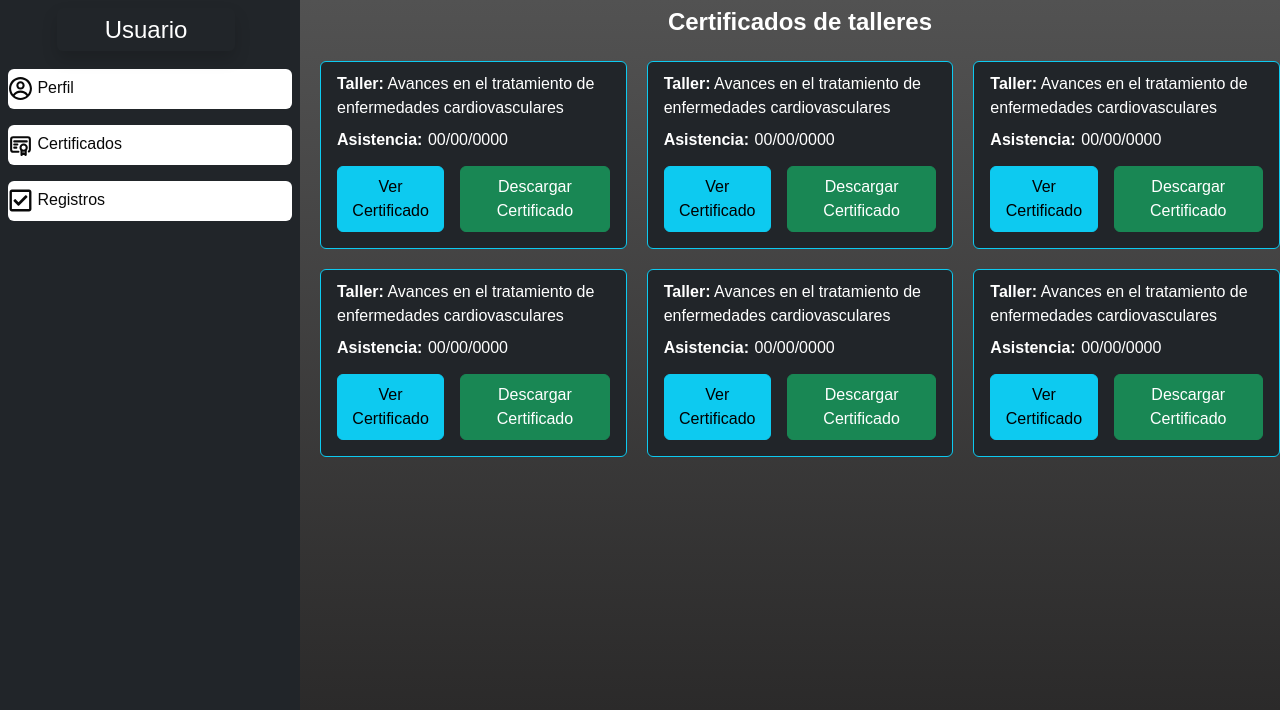
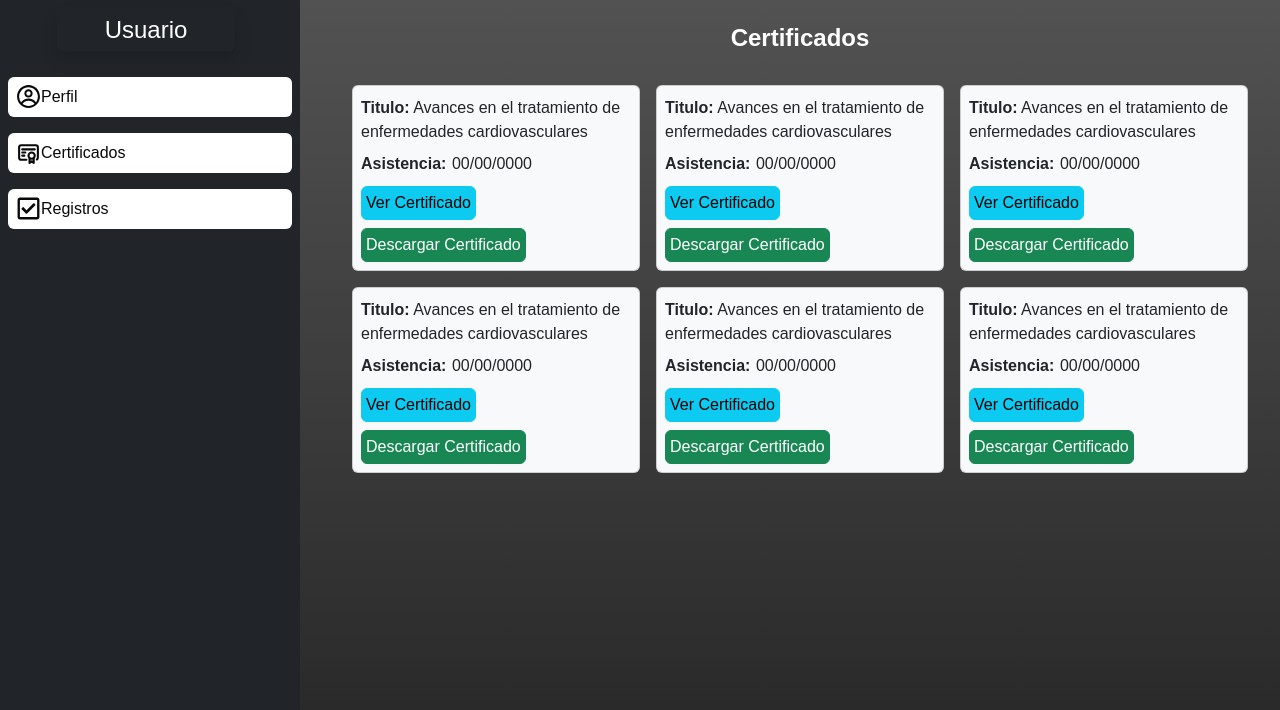
Before and after one commit to Allegseu95/conferences-app, a React (Vite) app: page /certificados in a window 1280 px wide. Shown: the top 710 px of the page. Built offline with nearby package versions, Linux system fonts and the light colour scheme.

Commit message:
vista de usuario: perfil, certificados y registros

```diff
--- a/src/pages/user/Certificate.jsx
+++ b/src/pages/user/Certificate.jsx
@@ -1,130 +1,142 @@
 import './sidebar.css';
-import './certificatemobil.css'
 
 export const Certificate = () => {
   return (
-    <div className='container-certificado'>
+    <div className='container-certificado mt-4'>
       <h4 className='text-center mt-2 text-white'>
-        <b>Certificados de talleres</b>
+        <b>Certificados</b>
       </h4>
-      <div className='certificado mt-4'>
-        <div className='card border-info bg-dark'>
+
+      <div className='row row-cols-1 row-cols-md-3 m-4'>
+        <div className='col'>
+          <div className='card bg-light m-2'>
             <div className='card-body'>
-            <div className='d-block m-2'>
-              <h5 className='card-title m-2 text-white'>
-                <b className='fs-6'>Taller:</b>
+              <div className='d-block'>
+                <h5 className='card-title m-2 text-dark'>
+                  <b className='fs-6'>Titulo:</b>
                   <span className='fs-6'>
                     {' '}
                     Avances en el tratamiento de enfermedades cardiovasculares
                   </span>
                 </h5>
-              <h5 className='card-title m-2 text-white'>
+                <h5 className='card-title m-2 text-dark'>
                   <b className='fs-6'>Asistencia:</b> <span className='fs-6'>00/00/0000</span>
                 </h5>
               </div>
-            <div className='boton-flex d-flex m-2'>
-              <button className='btn btn-info m-2 p-2'>Ver Certificado</button>
-              <button className='btn btn-success m-2 p-2'>Descargar Certificado</button>
+              <div className='d-block m-1'>
+                <button className='btn btn-info m-1 p-1'>Ver Certificado</button>
+                <button className='btn btn-success m-1 p-1'>Descargar Certificado</button>
               </div>
             </div>
           </div>
-        <div className='card border-info bg-dark'>
+        </div>
+        <div className='col'>
+          <div className='card bg-light m-2'>
             <div className='card-body'>
-            <div className='d-block m-2'>
-              <h5 className='card-title m-2 text-white'>
-                <b className='fs-6'>Taller:</b>
+              <div className='d-block'>
+                <h5 className='card-title m-2 text-dark'>
+                  <b className='fs-6'>Titulo:</b>
                   <span className='fs-6'>
                     {' '}
                     Avances en el tratamiento de enfermedades cardiovasculares
                   </span>
                 </h5>
-              <h5 className='card-title m-2 text-white'>
+                <h5 className='card-title m-2 text-dark'>
                   <b className='fs-6'>Asistencia:</b> <span className='fs-6'>00/00/0000</span>
                 </h5>
               </div>
-            <div className='boton-flex d-flex m-2'>
-              <button className='btn btn-info m-2 p-2'>Ver Certificado</button>
-              <button className='btn btn-success m-2 p-2'>Descargar Certificado</button>
+              <div className='d-block m-1'>
+                <button className='btn btn-info m-1 p-1'>Ver Certificado</button>
+                <button className='btn btn-success m-1 p-1'>Descargar Certificado</button>
               </div>
             </div>
           </div>
-        <div className='card border-info bg-dark'>
+        </div>
+        <div className='col'>
+          <div className='card bg-light m-2'>
             <div className='card-body'>
-            <div className='d-block m-2'>
-              <h5 className='card-title m-2 text-white'>
-                <b className='fs-6'>Taller:</b>
+              <div className='d-block'>
+                <h5 className='card-title m-2 text-dark'>
+                  <b className='fs-6'>Titulo:</b>
                   <span className='fs-6'>
                     {' '}
                     Avances en el tratamiento de enfermedades cardiovasculares
                   </span>
                 </h5>
-              <h5 className='card-title m-2 text-white'>
+                <h5 className='card-title m-2 text-dark'>
                   <b className='fs-6'>Asistencia:</b> <span className='fs-6'>00/00/0000</span>
                 </h5>
               </div>
-            <div className='boton-flex d-flex m-2'>
-              <button className='btn btn-info m-2 p-2'>Ver Certificado</button>
-              <button className='btn btn-success m-2 p-2'>Descargar Certificado</button>
+              <div className='d-block m-1'>
+                <button className='btn btn-info m-1 p-1'>Ver Certificado</button>
+                <button className='btn btn-success m-1 p-1'>Descargar Certificado</button>
               </div>
             </div>
           </div>
-        <div className='card border-info bg-dark'>
+        </div>
+        <div className='col'>
+          <div className='card bg-light m-2'>
             <div className='card-body'>
-            <div className='d-block m-2'>
-              <h5 className='card-title m-2 text-white'>
-                <b className='fs-6'>Taller:</b>
+              <div className='d-block'>
+                <h5 className='card-title m-2 text-dark'>
+                  <b className='fs-6'>Titulo:</b>
                   <span className='fs-6'>
                     {' '}
                     Avances en el tratamiento de enfermedades cardiovasculares
                   </span>
                 </h5>
-              <h5 className='card-title m-2 text-white'>
+                <h5 className='card-title m-2 text-dark'>
                   <b className='fs-6'>Asistencia:</b> <span className='fs-6'>00/00/0000</span>
                 </h5>
               </div>
-            <div className='boton-flex d-flex m-2'>
-              <button className='btn btn-info m-2 p-2'>Ver Certificado</button>
-              <button className='btn btn-success m-2 p-2'>Descargar Certificado</button>
+              <div className='d-block m-1'>
+                <button className='btn btn-info m-1 p-1'>Ver Certificado</button>
+                <button className='btn btn-success m-1 p-1'>Descargar Certificado</button>
               </div>
             </div>
           </div>
-        <div className='card border-info bg-dark'>
+        </div>
+        <div className='col'>
+          <div className='card bg-light m-2'>
             <div className='card-body'>
-            <div className='d-block m-2'>
-              <h5 className='card-title m-2 text-white'>
-                <b className='fs-6'>Taller:</b>
+              <div className='d-block'>
+                <h5 className='card-title m-2 text-dark'>
+                  <b className='fs-6'>Titulo:</b>
                   <span className='fs-6'>
                     {' '}
                     Avances en el tratamiento de enfermedades cardiovasculares
                   </span>
                 </h5>
-              <h5 className='card-title m-2 text-white'>
+                <h5 className='card-title m-2 text-dark'>
                   <b className='fs-6'>Asistencia:</b> <span className='fs-6'>00/00/0000</span>
                 </h5>
               </div>
-            <div className='boton-flex d-flex m-2'>
-              <button className='btn btn-info m-2 p-2'>Ver Certificado</button>
-              <button className='btn btn-success m-2 p-2'>Descargar Certificado</button>
+              <div className='d-block m-1'>
+                <button className='btn btn-info m-1 p-1'>Ver Certificado</button>
+                <button className='btn btn-success m-1 p-1'>Descargar Certificado</button>
               </div>
             </div>
           </div>
-        <div className='card border-info bg-dark'>
+        </div>
+        <div className='col'>
+          <div className='card bg-light m-2'>
             <div className='card-body'>
-            <div className='d-block m-2'>
-              <h5 className='card-title m-2 text-white'>
-                <b className='fs-6'>Taller:</b>
+              <div className='d-block'>
+                <h5 className='card-title m-2 text-dark'>
+                  <b className='fs-6'>Titulo:</b>
                   <span className='fs-6'>
                     {' '}
                     Avances en el tratamiento de enfermedades cardiovasculares
                   </span>
                 </h5>
-              <h5 className='card-title m-2 text-white'>
+                <h5 className='card-title m-2 text-dark'>
                   <b className='fs-6'>Asistencia:</b> <span className='fs-6'>00/00/0000</span>
                 </h5>
               </div>
-            <div className='boton-flex d-flex m-2'>
-              <button className='btn btn-info m-2 p-2'>Ver Certificado</button>
-              <button className='btn btn-success m-2 p-2'>Descargar Certificado</button>
+              <div className='d-block m-1'>
+                <button className='btn btn-info m-1 p-1'>Ver Certificado</button>
+                <button className='btn btn-success m-1 p-1'>Descargar Certificado</button>
+              </div>
             </div>
           </div>
         </div>
--- a/src/pages/user/Profile.jsx
+++ b/src/pages/user/Profile.jsx
@@ -3,8 +3,8 @@ import './profilemovil.css'
 export const Profile = () => {
   return (
     <div className='container-pro'>
-      <h4 className='text-center mt-2 text-white'>
-        <b>Perfil de Usuario Autenticado</b>
+      <h4 className='text-center text-white mt-4'>
+        <b>Perfil de Usuario</b>
       </h4>
       <div className='container-info alert alert-info mt-4 p-2' role='alert'>
         Hola te damos la bienvenida Usuario
--- a/src/pages/user/Register.jsx
+++ b/src/pages/user/Register.jsx
@@ -10,7 +10,6 @@ export const Register = () => {
       </h4>
       <div className='contenedor-register-movil d-flex'>
         <div className='qr-code m-3 text-center'>
-          <h5>Registrate escaneando este QR</h5>
           <QRCode
             className='m-2'
             value={textToEncode}
--- a/src/pages/user/SideBar.jsx
+++ b/src/pages/user/SideBar.jsx
@@ -45,26 +45,29 @@ export const SideBar = () => {
             </button>
           </div>
           <ul className='list-unstyled px-2'>
-            <li className='items-router text-decoration-none bg-white rounded'>
+            <li className='text-decoration-none bg-white rounded'>
               <Link
                 to='/'
-                style={{ color: selectedItem === 0 ? '#ff0000' : '#090909' }}
+                className='d-flex align-items-center m-2'
+                style={{ color: selectedItem === 0 ? '#00fa32' : '#090909', height: '40px' }}
                 onClick={() => handleItemClick(0)}>
                 <CgProfile className='item-icons' /> Perfil
               </Link>
             </li>
-            <li className='items-router text-decoration-none bg-white rounded mt-3'>
+            <li className='text-decoration-none bg-white rounded mt-3'>
               <Link
+                className='d-flex align-items-center m-2'
                 to='/certificados'
-                style={{ color: selectedItem === 1 ? '#ff0000' : '#090909' }}
+                style={{ color: selectedItem === 1 ? '#00fa32' : '#090909', height: '40px' }}
                 onClick={() => handleItemClick(1)}>
                 <TbCertificate className='item-icons' /> Certificados
               </Link>
             </li>
-            <li className='items-router text-decoration-none bg-white rounded mt-3'>
+            <li className='text-decoration-none bg-white rounded mt-3'>
               <Link
+                className='d-flex align-items-center m-2'
                 to='/registros'
-                style={{ color: selectedItem === 2 ? '#ff0000' : '#090909' }}
+                style={{ color: selectedItem === 2 ? '#00fa32' : '#090909', height: '40px' }}
                 onClick={() => handleItemClick(2)}>
                 <FaRegCheckSquare className='item-icons' /> Registros
               </Link>
```
Also changed, not shown: src/pages/user/certificatemobil.css (deleted, +0 -27 lines), src/pages/user/sidebar.css (line endings or trailing spaces). Lines whose indentation alone changed are shown as unchanged.
